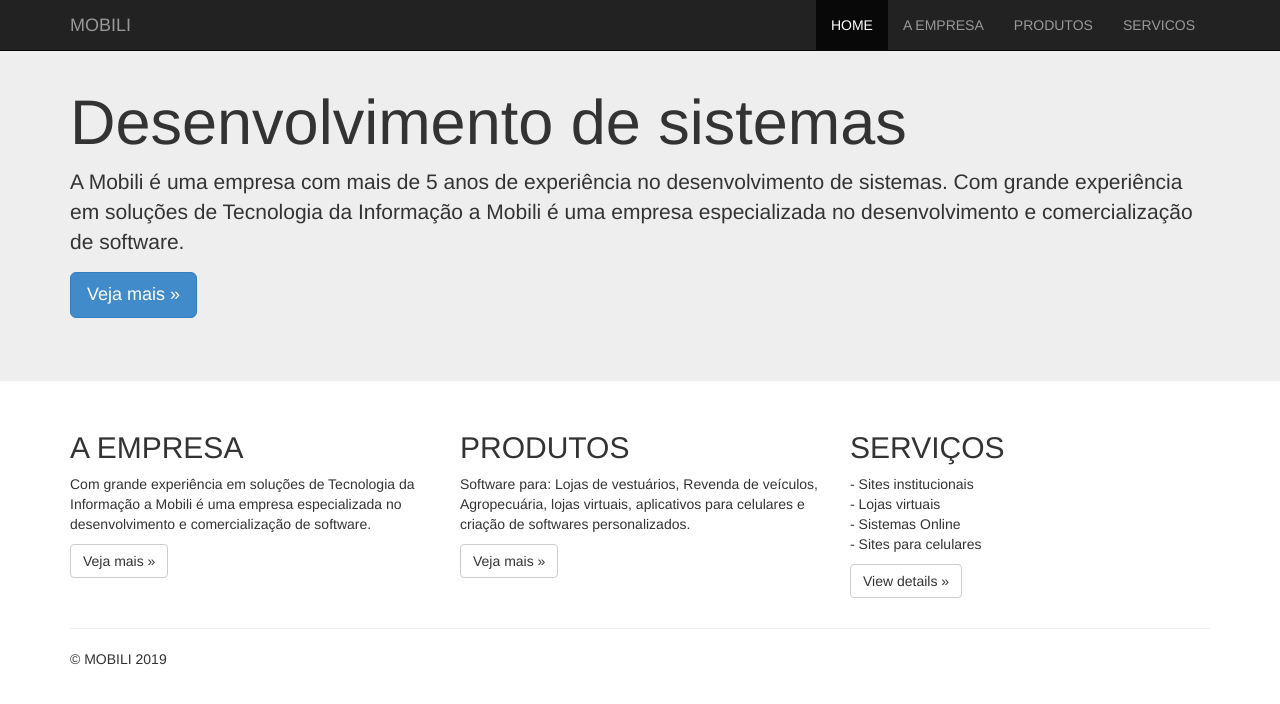
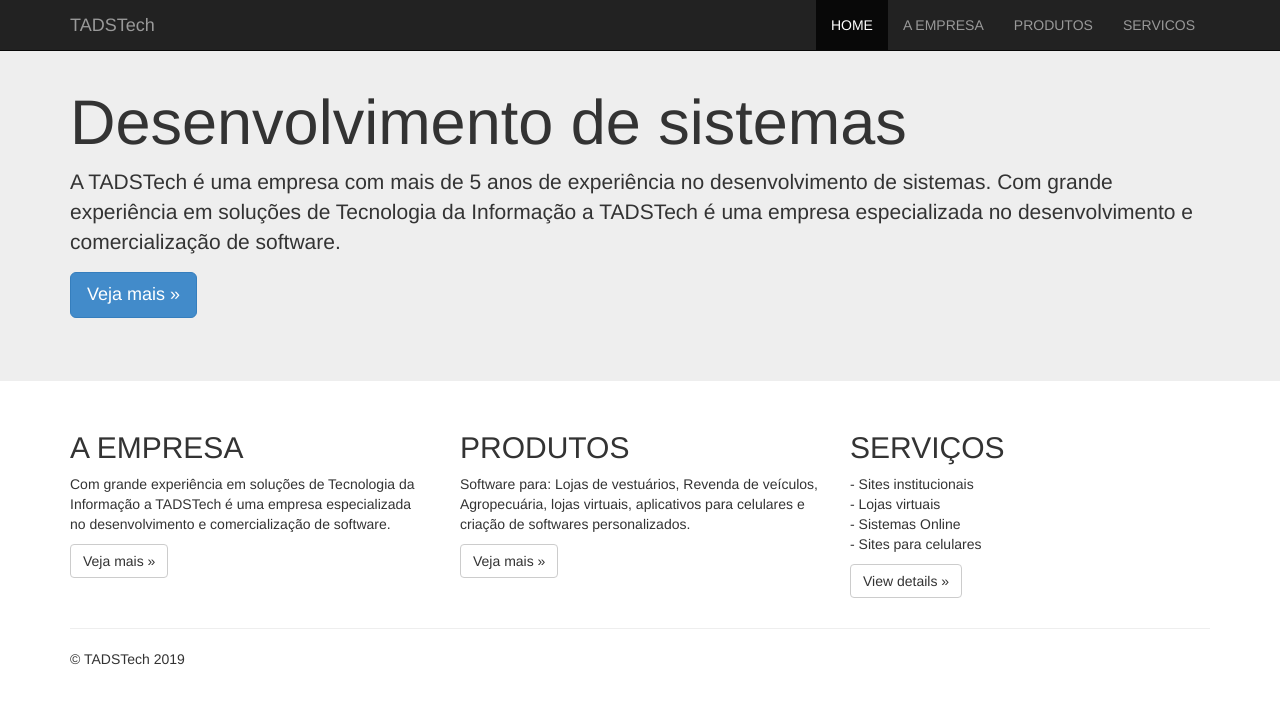
Before and after one commit to lucasalessandro/projeto-web, a plain HTML site: page index.html in a window 1280 px wide. Drawn offline with nearby package versions, Linux system fonts and the light colour scheme.

Commit message:
Mudanca do nome da empresa

```diff
--- a/index.html
+++ b/index.html
@@ -30,7 +30,7 @@
           	</button>
 
             <!-- logo do site -->
-            <a class="navbar-brand" href="#">MOBILI</a>
+            <a class="navbar-brand" href="#">TADSTech</a>
 
             <!-- inicio menu -->
             <div class="navbar-collapse collapse navbar-right">
@@ -53,7 +53,7 @@
             <br />
             <h1>Desenvolvimento de sistemas</h1>
             <p>
-                A Mobili é uma empresa com mais de 5 anos de experiência no desenvolvimento de sistemas. Com grande experiência em soluções de Tecnologia da Informação a Mobili é uma empresa especializada no desenvolvimento e comercialização de software.
+                A TADSTech é uma empresa com mais de 5 anos de experiência no desenvolvimento de sistemas. Com grande experiência em soluções de Tecnologia da Informação a TADSTech é uma empresa especializada no desenvolvimento e comercialização de software.
             </p>
             <p><a class="btn btn-primary btn-lg" role="button">Veja mais &raquo;</a></p>
         </div>
@@ -67,7 +67,7 @@
             <div class="col-md-4">
                 <h2>A EMPRESA</h2>
                 <p>
-                    Com grande experiência em soluções de Tecnologia da Informação a Mobili é uma empresa especializada no desenvolvimento e comercialização de software.
+                    Com grande experiência em soluções de Tecnologia da Informação a TADSTech é uma empresa especializada no desenvolvimento e comercialização de software.
                 </p>
                 <p><a class="btn btn-default" href="#">Veja mais &raquo;</a></p>
             </div>
@@ -96,7 +96,7 @@
         <hr>
 
         <footer>
-            <p>&copy; MOBILI 2019</p>
+            <p>&copy; TADSTech 2019</p>
         </footer>
     </div>
     <!-- /container -->
```
